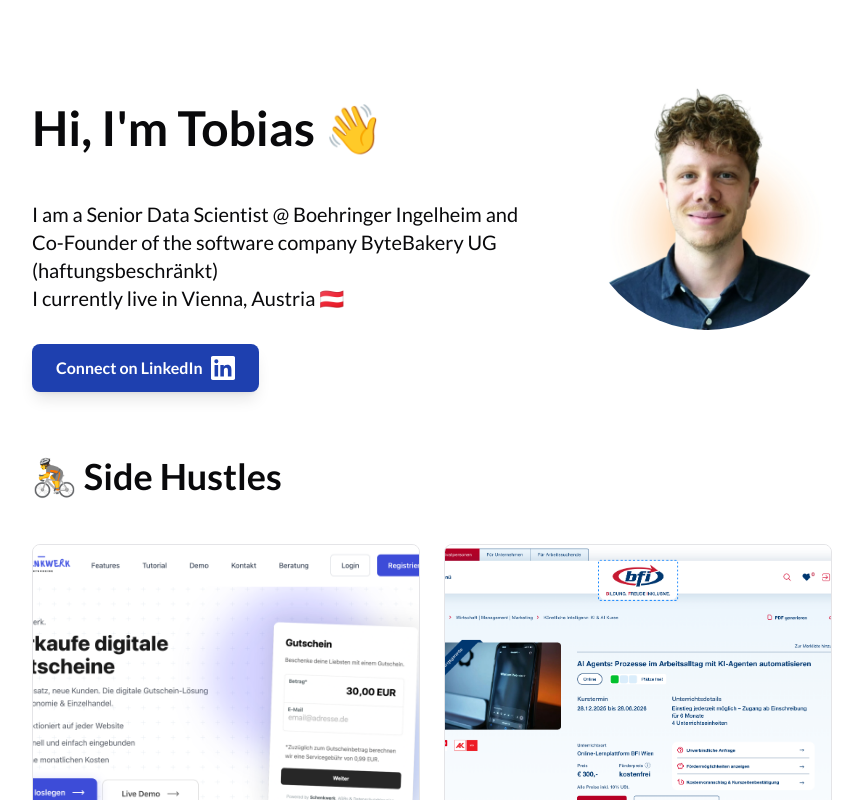
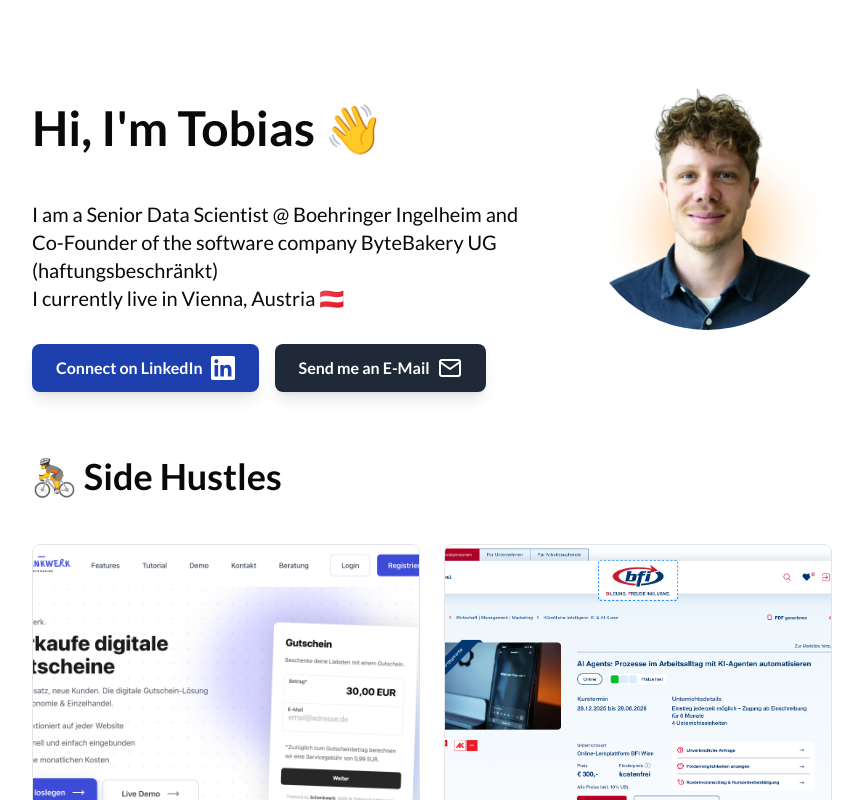
Before and after one commit to TobiasKutscher/cv, a Next.js app: page / in a window 1280 px wide. Shown: the top 800 px of the page, without its empty margins (208-1071 px from the left). Built offline with nearby package versions, Linux system fonts and the light colour scheme.

Commit message:
add mail button and change mail in impressum

```diff
--- a/src/app/impressum/page.js
+++ b/src/app/impressum/page.js
@@ -40,7 +40,7 @@ export default function ImpressumPage() {
           <h2 className="font-semibold mb-1">Kontakt</h2>
           <p>Tobias Kutscher</p>
           <p>
-            E-Mail: <a href="mailto:tobias-kutscher@gmx.at" className="underline">tobias-kutscher@gmx.at</a>
+            E-Mail: <a href="mailto:hallo@tobiaskutscher.com" className="underline">hallo@tobiaskutscher.com</a>
           </p>
           <p>Telefon: +49 157 75881704</p>
         </div>
--- a/src/components/CoolCTAButton.js
+++ b/src/components/CoolCTAButton.js
@@ -1,13 +1,18 @@
 import React from 'react';
 
 const CoolCTAButton = () => {
-  const handleClick = () => {
+  const handleLinkedInClick = () => {
     window.open("https://www.linkedin.com/in/tobiaskutscher", "_blank", "noopener,noreferrer");
   };
 
+  const handleEmailClick = () => {
+    window.location.href = "mailto:hallo@tobiaskutscher.com";
+  };
+
   return (
+    <div className="flex gap-4 flex-wrap">
       <button
-      onClick={handleClick}
+        onClick={handleLinkedInClick}
         className="
           bg-blue-800 hover:bg-blue-500
           text-white font-bold
@@ -30,6 +35,36 @@ const CoolCTAButton = () => {
           <path d="M20.447 20.452h-3.554v-5.569c0-1.328-.027-3.037-1.852-3.037-1.853 0-2.136 1.445-2.136 2.939v5.667H9.351V9h3.414v1.561h.046c.477-.9 1.637-1.85 3.37-1.85 3.601 0 4.267 2.37 4.267 5.455v6.286zM5.337 7.433a2.062 2.062 0 0 1-2.063-2.065 2.064 2.064 0 1 1 2.063 2.065zm1.782 13.019H3.555V9h3.564v11.452zM22.225 0H1.771C.792 0 0 .774 0 1.729v20.542C0 23.227.792 24 1.771 24h20.451C23.2 24 24 23.227 24 22.271V1.729C24 .774 23.2 0 22.222 0h.003z"/>
         </svg>
       </button>
+      <button
+        onClick={handleEmailClick}
+        className="
+          bg-gray-800 hover:bg-gray-600
+          text-white font-bold
+          py-3 px-6
+          rounded-lg
+          shadow-lg hover:shadow-xl
+          transform hover:-translate-y-0.5 transition duration-300
+          focus:outline-none focus:ring-2 focus:ring-gray-500 focus:ring-opacity-50
+          flex items-center
+        "
+      >
+        <span className="mr-2">Send me an E-Mail</span>
+        <svg
+          xmlns="http://www.w3.org/2000/svg"
+          width="24"
+          height="24"
+          viewBox="0 0 24 24"
+          fill="none"
+          stroke="currentColor"
+          strokeWidth="2"
+          strokeLinecap="round"
+          strokeLinejoin="round"
+        >
+          <path d="M4 4h16c1.1 0 2 .9 2 2v12c0 1.1-.9 2-2 2H4c-1.1 0-2-.9-2-2V6c0-1.1.9-2 2-2z"/>
+          <polyline points="22,6 12,13 2,6"/>
+        </svg>
+      </button>
+    </div>
   );
 };
 
```
Also changed, not shown: src/app/impressum/layout.js (line endings or trailing spaces). Lines whose indentation alone changed are shown as unchanged.
